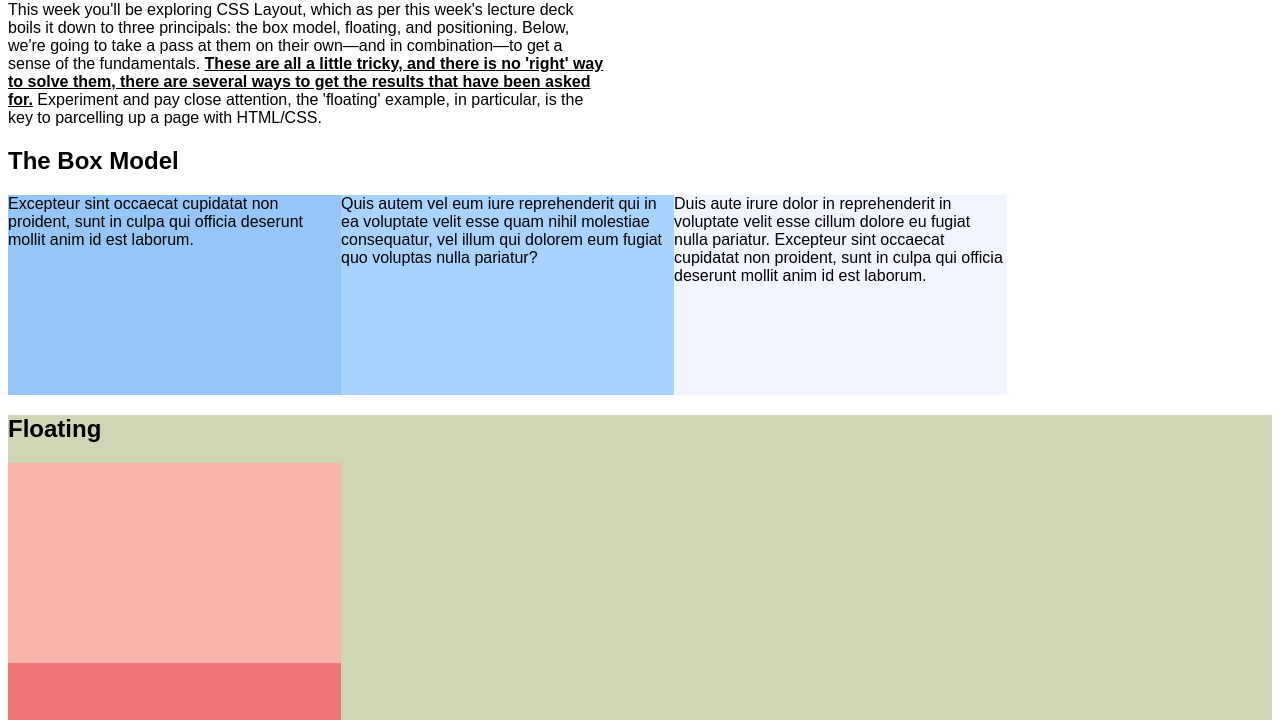
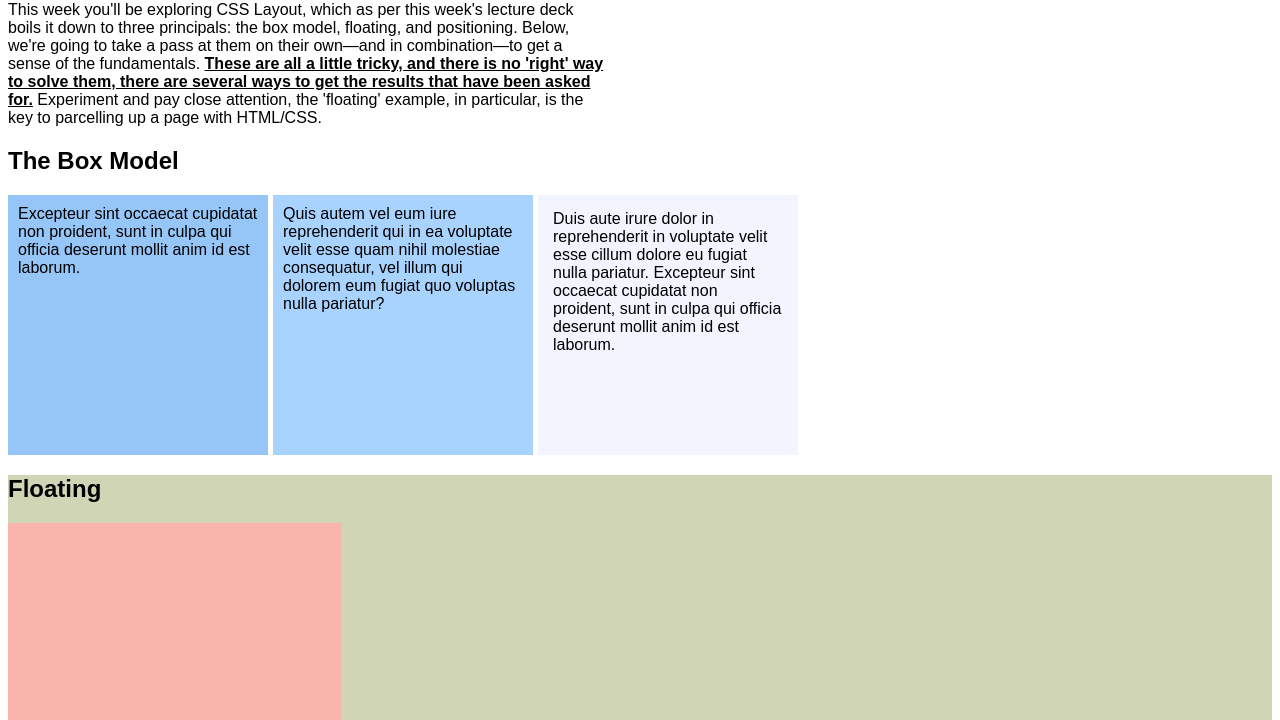
Before and after one commit to iiRosie1/exercise5, a plain HTML site: page index.html in a window 1280 px wide. Shown: the part 79-799 px from the top of the page. Drawn offline with Linux system fonts and the light colour scheme.

Commit message:
finished the box model

```diff
--- a/index.html
+++ b/index.html
@@ -26,26 +26,33 @@
 
     #blockA {
       background-color: #96C5F7;
-      width: 333px;
-      height: 200px;
+      width: 240px;
+      height: 240px;
       display: inline;
       float: left;
+      padding: 10px;
     }
 
     #blockB {
       background-color: #A9D3FF;
-      width: 333px;
-      height: 200px;
+      width: 240px;
+      height: 240px;
       display: inline;
       float: left;
+      padding: 10px;
+      margin-left: 5px;
+      margin-right: 5px;
     }
 
     #blockC {
       background-color: #F2F4FF;
-      width: 333px;
-      height: 200px;
+      width: 230px;
+      height: 230px;
       display: inline;
       float: left;
+      padding: 10px;
+      border: 5px solid #F2F4FF;
+
     }
 
     /* Floating */
```
